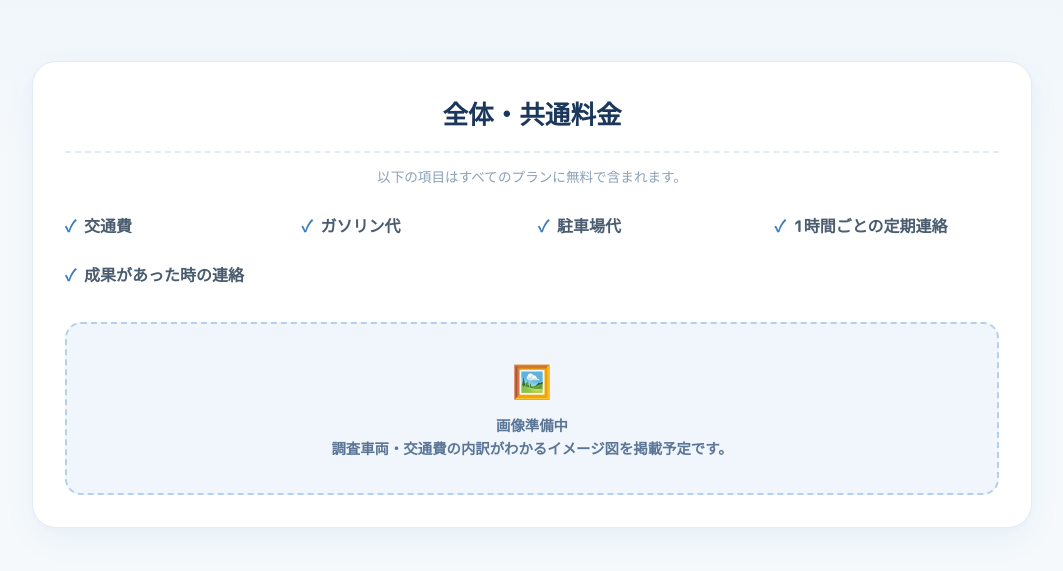
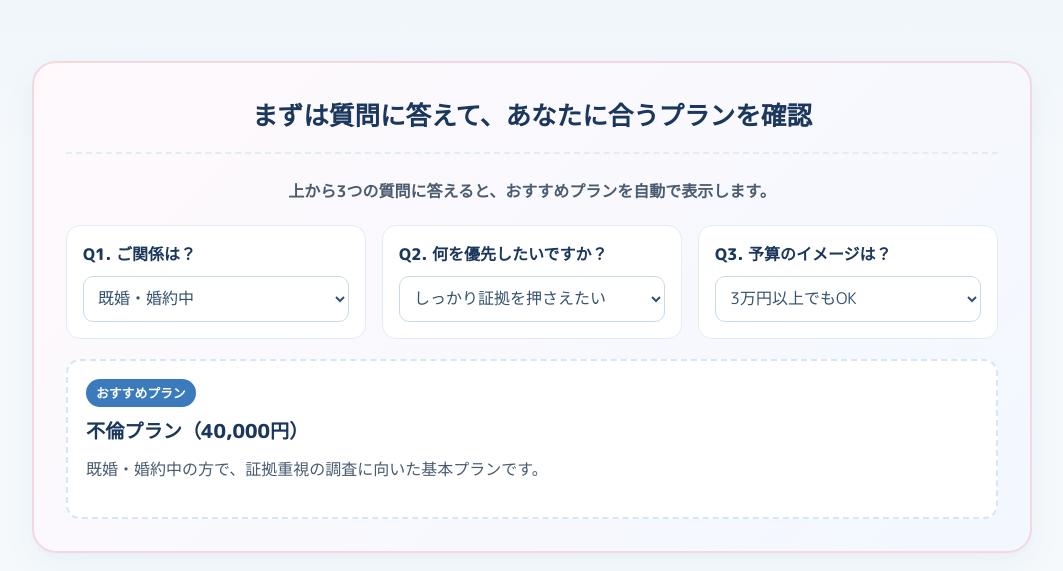
Before and after one commit to tomica1234/detective_lp, a plain HTML site: page plan.html in a window 1280 px wide. Shown: the part 229-800 px from the top of the page, without its empty margins (108-1171 px from the left). Drawn offline with Linux system fonts and the light colour scheme.

Commit message:
Add plan recommendation questionnaire at top of pricing page

```diff
--- a/plan.html
+++ b/plan.html
@@ -194,6 +194,67 @@
       .cheap-body { padding: 0 32px 32px; }
 
       footer { text-align: center; padding: 40px 24px; color: #8ba1b8; font-size: 0.85rem; font-weight: 500; }
+
+      .finder-card {
+        background: linear-gradient(135deg, #fff9fc, #f2f8ff);
+        border: 2px solid #f3d8e2;
+      }
+      .finder-intro {
+        text-align: center;
+        font-weight: 700;
+        margin-bottom: 20px;
+      }
+      .finder-grid {
+        display: grid;
+        gap: 16px;
+      }
+      @media (min-width: 840px) {
+        .finder-grid { grid-template-columns: repeat(3, 1fr); }
+      }
+      .finder-q {
+        background: #fff;
+        border: 1px solid var(--border);
+        border-radius: 14px;
+        padding: 16px;
+      }
+      .finder-q label {
+        display: block;
+        font-weight: 800;
+        color: var(--blue-dark);
+        margin-bottom: 8px;
+      }
+      .finder-q select {
+        width: 100%;
+        border: 1px solid #c8daeb;
+        border-radius: 10px;
+        padding: 10px;
+        font: inherit;
+        color: #35526f;
+        background: #fff;
+      }
+      .finder-result {
+        margin-top: 20px;
+        background: #fff;
+        border: 2px dashed #d5e6f7;
+        border-radius: 14px;
+        padding: 18px;
+      }
+      .finder-badge {
+        display: inline-block;
+        font-size: 0.8rem;
+        font-weight: 800;
+        color: #fff;
+        background: var(--blue);
+        border-radius: 999px;
+        padding: 4px 10px;
+        margin-bottom: 8px;
+      }
+      .finder-plan {
+        margin: 0 0 8px;
+        font-size: 1.2rem;
+        color: var(--blue-dark);
+        font-weight: 800;
+      }
     </style>
   </head>
   <body>
@@ -217,6 +278,39 @@
 
     <main class="container">
       <h1 class="page-title">詳細な料金プランのご案内</h1>
+
+      <section class="section card finder-card">
+        <h2>まずは質問に答えて、あなたに合うプランを確認</h2>
+        <p class="finder-intro">上から3つの質問に答えると、おすすめプランを自動で表示します。</p>
+        <div class="finder-grid">
+          <div class="finder-q">
+            <label for="status">Q1. ご関係は？</label>
+            <select id="status">
+              <option value="married">既婚・婚約中</option>
+              <option value="single">未婚・婚約なし</option>
+            </select>
+          </div>
+          <div class="finder-q">
+            <label for="goal">Q2. 何を優先したいですか？</label>
+            <select id="goal">
+              <option value="proof">しっかり証拠を押さえたい</option>
+              <option value="quick">まず短時間で状況確認したい</option>
+            </select>
+          </div>
+          <div class="finder-q">
+            <label for="budget">Q3. 予算のイメージは？</label>
+            <select id="budget">
+              <option value="high">3万円以上でもOK</option>
+              <option value="low">まずは低予算から</option>
+            </select>
+          </div>
+        </div>
+        <div class="finder-result" aria-live="polite">
+          <span class="finder-badge">おすすめプラン</span>
+          <p class="finder-plan" id="planName">不倫プラン（40,000円）</p>
+          <p id="planReason">既婚・婚約中の方で、証拠重視の調査に向いた基本プランです。</p>
+        </div>
+      </section>
 
       <section class="section card">
         <h2>全体・共通料金</h2>
@@ -339,5 +433,39 @@
     </main>
 
     <footer>&copy; やさしい探偵相談所 / プラン詳細</footer>
+    <script>
+      const statusEl = document.getElementById("status");
+      const goalEl = document.getElementById("goal");
+      const budgetEl = document.getElementById("budget");
+      const planNameEl = document.getElementById("planName");
+      const planReasonEl = document.getElementById("planReason");
+
+      function updateRecommendation() {
+        const status = statusEl.value;
+        const goal = goalEl.value;
+        const budget = budgetEl.value;
+
+        if (status === "married") {
+          planNameEl.textContent = "不倫プラン（40,000円）";
+          planReasonEl.textContent = goal === "proof"
+            ? "既婚・婚約中の方で、証拠重視の調査に向いた基本プランです。"
+            : "既婚・婚約中の方は不倫プラン対象です。短時間確認でも10時間保証で柔軟に対応できます。";
+          return;
+        }
+
+        if (goal === "quick" || budget === "low") {
+          planNameEl.textContent = "激安プラン（5,000円 / h）";
+          planReasonEl.textContent = "未婚・婚約なしの方向け。まずは短時間で状況確認したい場合に最適です（1回のみ利用可）。";
+          return;
+        }
+
+        planNameEl.textContent = "カップルプラン（30,000円）";
+        planReasonEl.textContent = "未婚・婚約なしの方で、複数回に分けてしっかり調べたい方向けの標準プランです。";
+      }
+
+      [statusEl, goalEl, budgetEl].forEach((el) => {
+        el.addEventListener("change", updateRecommendation);
+      });
+    </script>
   </body>
 </html>
```
